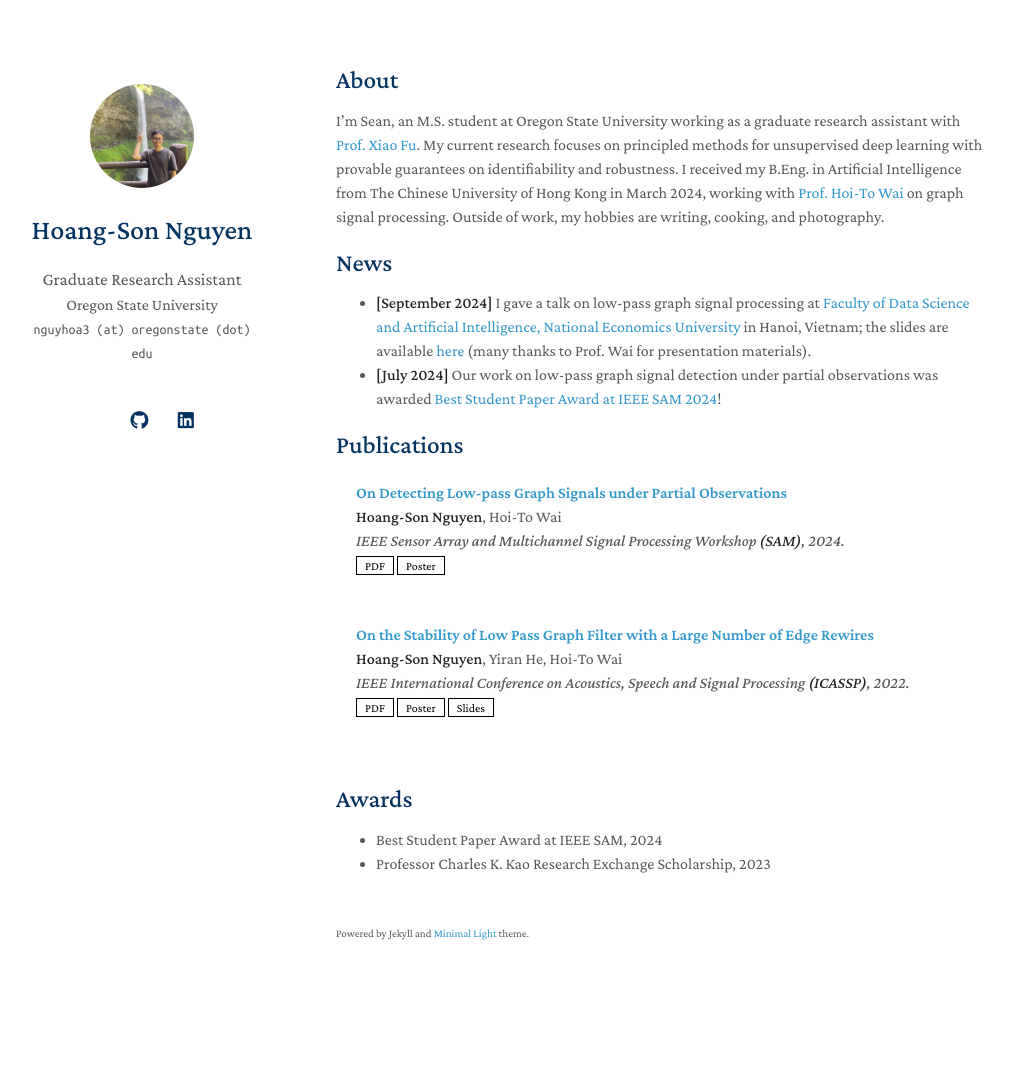
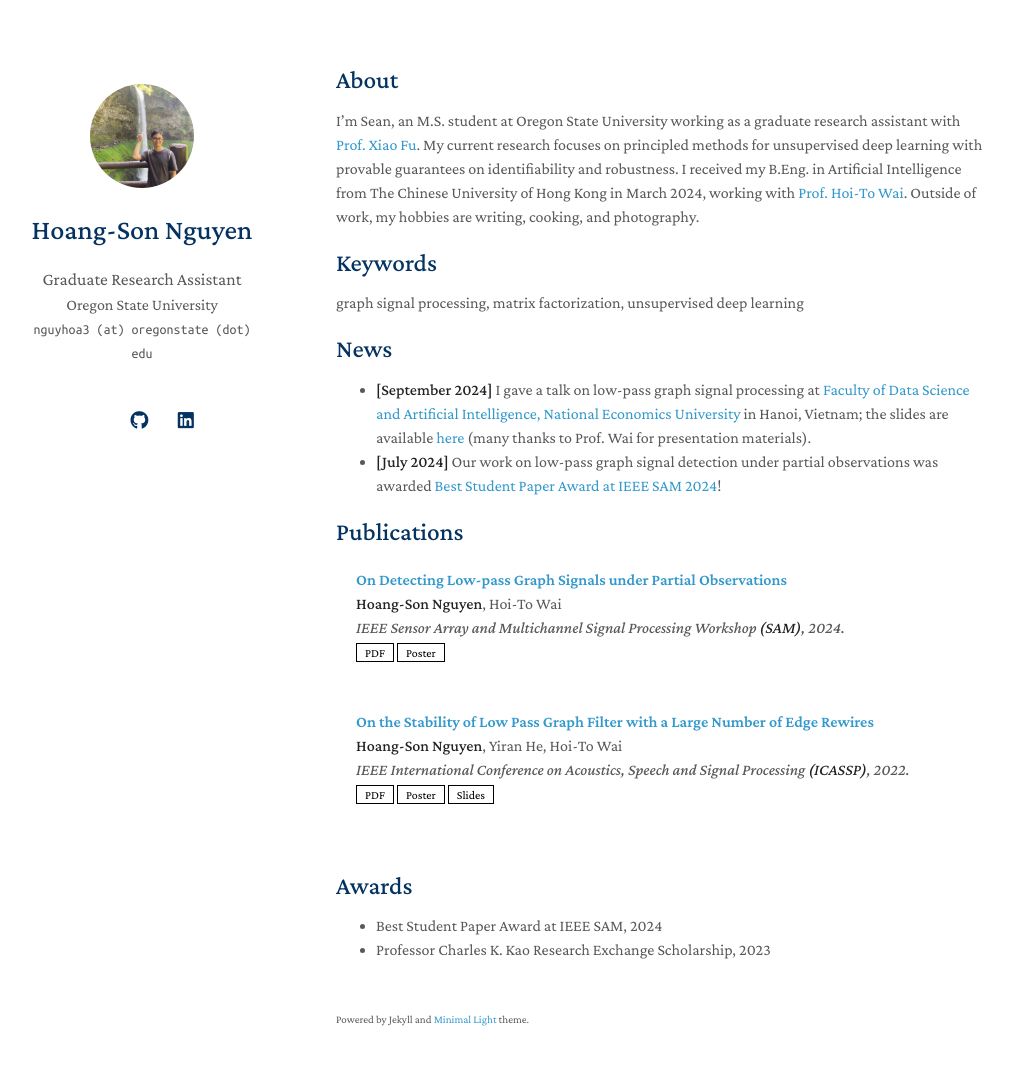
Before and after one commit to hsnguyen24/hsnguyen24.github.io, a Jekyll site: the page built from index.md, in a window 1280 px wide and 1100 px high. Shown: the top 1065 px of the window, without its empty margins (134-1146 px from the left). Built offline with Jekyll 4.4.1, drawn with Linux system fonts in a browser that asks for light colours; nearby versions of some CDN libraries; a style sheet for code colours, icons or effects is not loaded; our own code applies the rules of GitHub Pages for plain Markdown files.

Commit message:
Update index.md

```diff
--- a/index.md
+++ b/index.md
@@ -4,7 +4,10 @@ layout: homepage
 
 ## About
 
-I'm Sean, an M.S. student at Oregon State University working as a graduate research assistant with [Prof. Xiao Fu](https://web.engr.oregonstate.edu/~fuxia). My current research focuses on principled methods for unsupervised deep learning with provable guarantees on identifiability and robustness. I received my B.Eng. in Artificial Intelligence from The Chinese University of Hong Kong in March 2024, working with [Prof. Hoi-To Wai](https://www1.se.cuhk.edu.hk/~htwai) on graph signal processing. Outside of work, my hobbies are writing, cooking, and photography.
+I'm Sean, an M.S. student at Oregon State University working as a graduate research assistant with [Prof. Xiao Fu](https://web.engr.oregonstate.edu/~fuxia). My current research focuses on principled methods for unsupervised deep learning with provable guarantees on identifiability and robustness. I received my B.Eng. in Artificial Intelligence from The Chinese University of Hong Kong in March 2024, working with [Prof. Hoi-To Wai](https://www1.se.cuhk.edu.hk/~htwai). Outside of work, my hobbies are writing, cooking, and photography.
+
+## Keywords
+graph signal processing, matrix factorization, unsupervised deep learning
 
 ## News
 - **[September 2024]** I gave a talk on low-pass graph signal processing at [Faculty of Data Science and Artificial Intelligence, National Economics University](https://fda.neu.edu.vn/) in Hanoi, Vietnam; the slides are available [here](./assets/files/Talk_at_NEU_2024.pdf) (many thanks to Prof. Wai for presentation materials).
```
